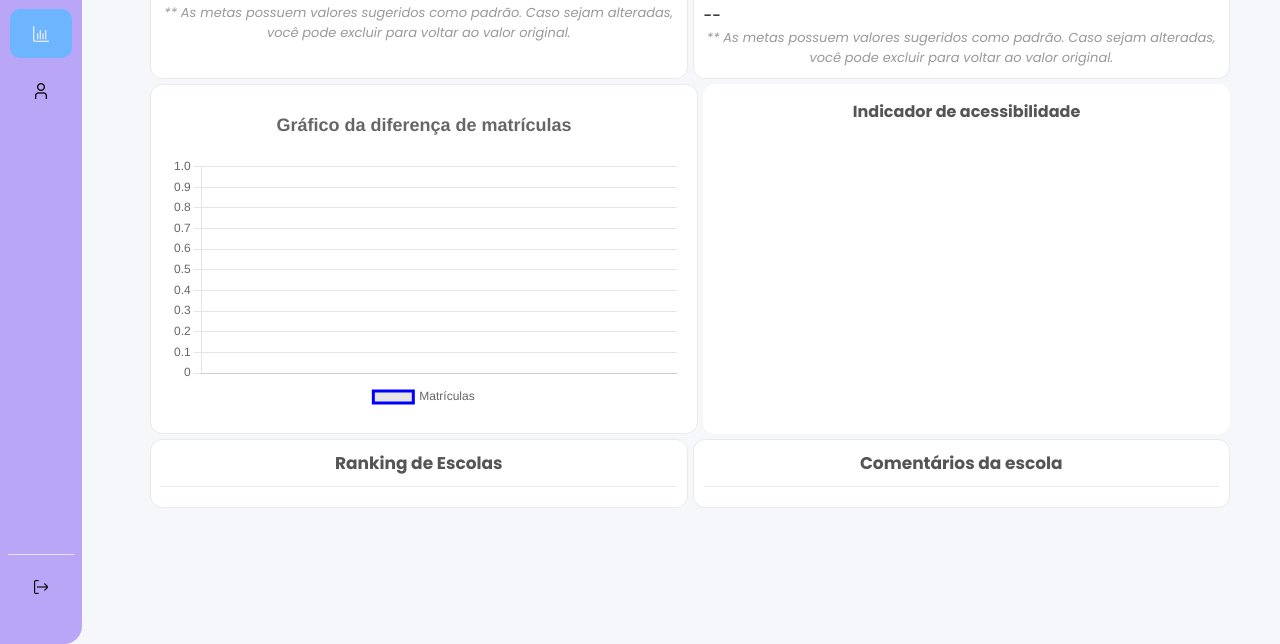
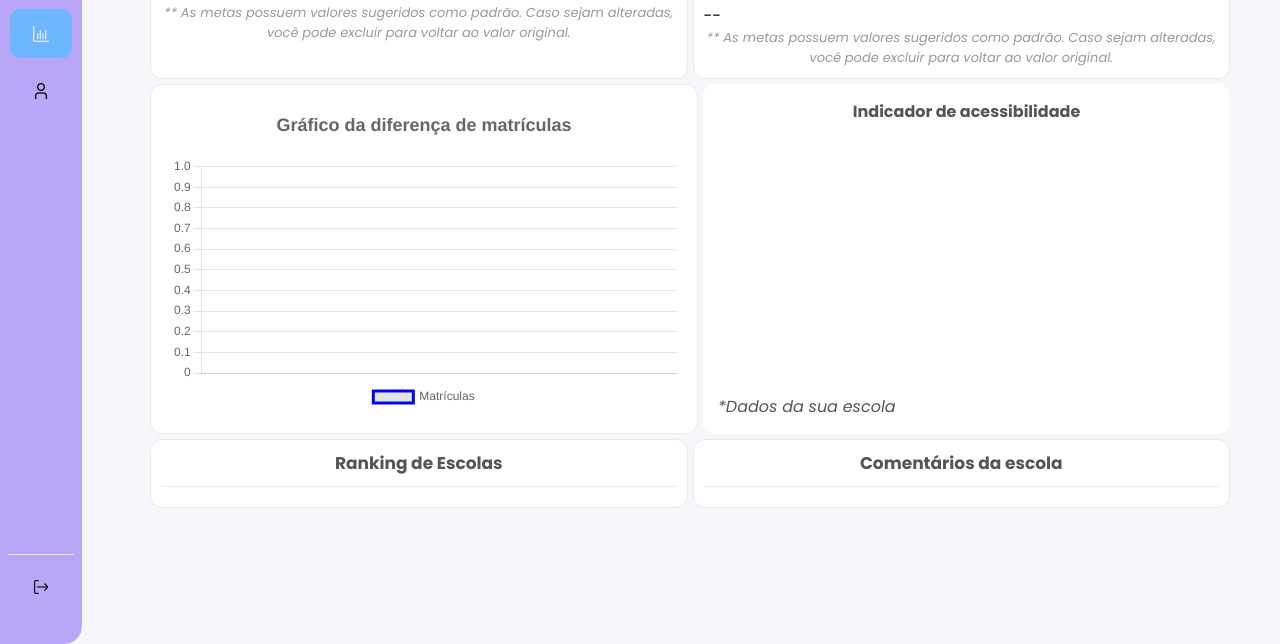
Before and after one commit to jardim-ana/Incluime, a website: page public/dashboard-diretor.html in a window 1280 px wide. Shown: the part 156-800 px from the top of the page. Drawn offline with nearby package versions, Linux system fonts and the light colour scheme.

Commit message:
Ajuste no css dashboard

```diff
--- a/public/css/dashboards-diretor.css
+++ b/public/css/dashboards-diretor.css
@@ -785,7 +785,7 @@ canvas {
 
 }
 .menor-indicador span {
-  color: white;
+  color: #555555;
 }
 .menor-indicador h3 {
   color: #FFFFFF;
@@ -800,6 +800,8 @@ canvas {
     list-style: none;
     padding: 0;
     margin: 0;
+    overflow-y: auto;
+    flex: 1;
 }
 
 .item-situacao {
--- a/public/css/dashboards.css
+++ b/public/css/dashboards.css
@@ -657,7 +657,7 @@ canvas {
 
 }
 .menor-indicador span {
-  color: white;
+  color: #555555;
 }
 .menor-indicador h3 {
   color: #444444;
```
